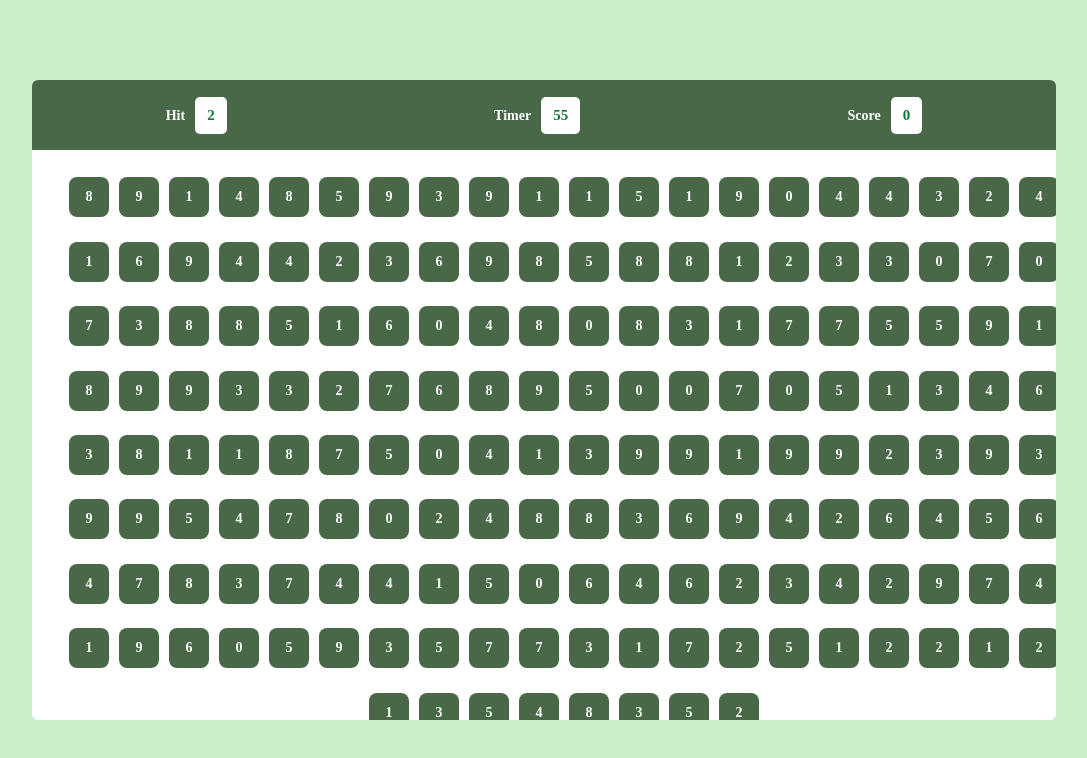
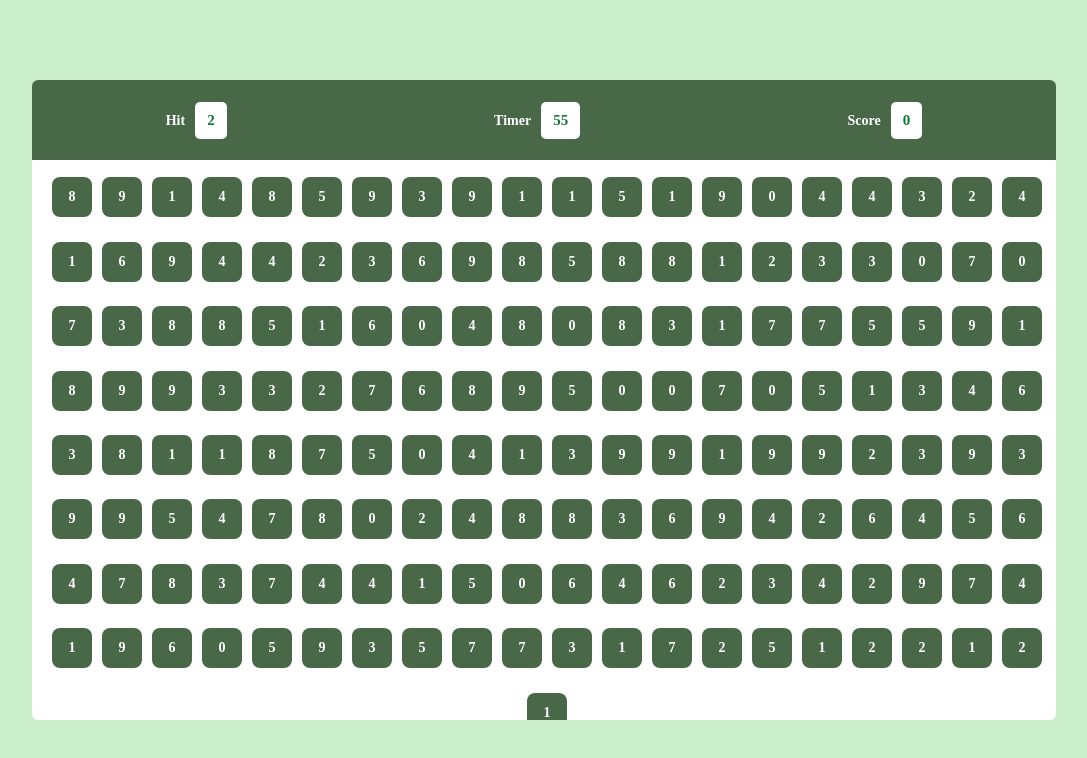
Before and after one commit to MuhammadZaeemIlyas/JavaScript_Games, a plain HTML site: page index.html in a window 1280 px wide. Shown: the whole page, without its empty margins (96-1183 px from the left). Drawn offline with Linux system fonts and the light colour scheme.

Commit message:
Design fixed

```diff
--- a/script.js
+++ b/script.js
@@ -4,7 +4,7 @@ var hitrn = 0;
 function makeBubble(){
     let bubble = '';
 
-for(let i =1 ; i<=168 ;i++){
+for(let i =1 ; i<= 161 ;i++){
     let rn = Math.floor(Math.random()*10)
   bubble += ` <div class="bubble">${rn}</div>`
 }
--- a/style.css
+++ b/style.css
@@ -37,7 +37,7 @@ body {
     justify-content: space-around;
     color: white;
     font-size: 12px;
-    height: 70px;
+    height: 80px;
     background-color: rgb(72, 104, 72);
 }
 .elem{
@@ -59,8 +59,11 @@ body {
     flex-wrap: wrap;
     justify-content: center;
     align-items: center;
-    gap:10px;
-    padding: 20px;
+    gap: 10px;
+    padding-left: 3px;
+    padding-right: 3px;
+    padding-top: 10px;
+    padding-bottom: 3px;
     width: 100%;
     height: calc(100% - 70px);
 
```
